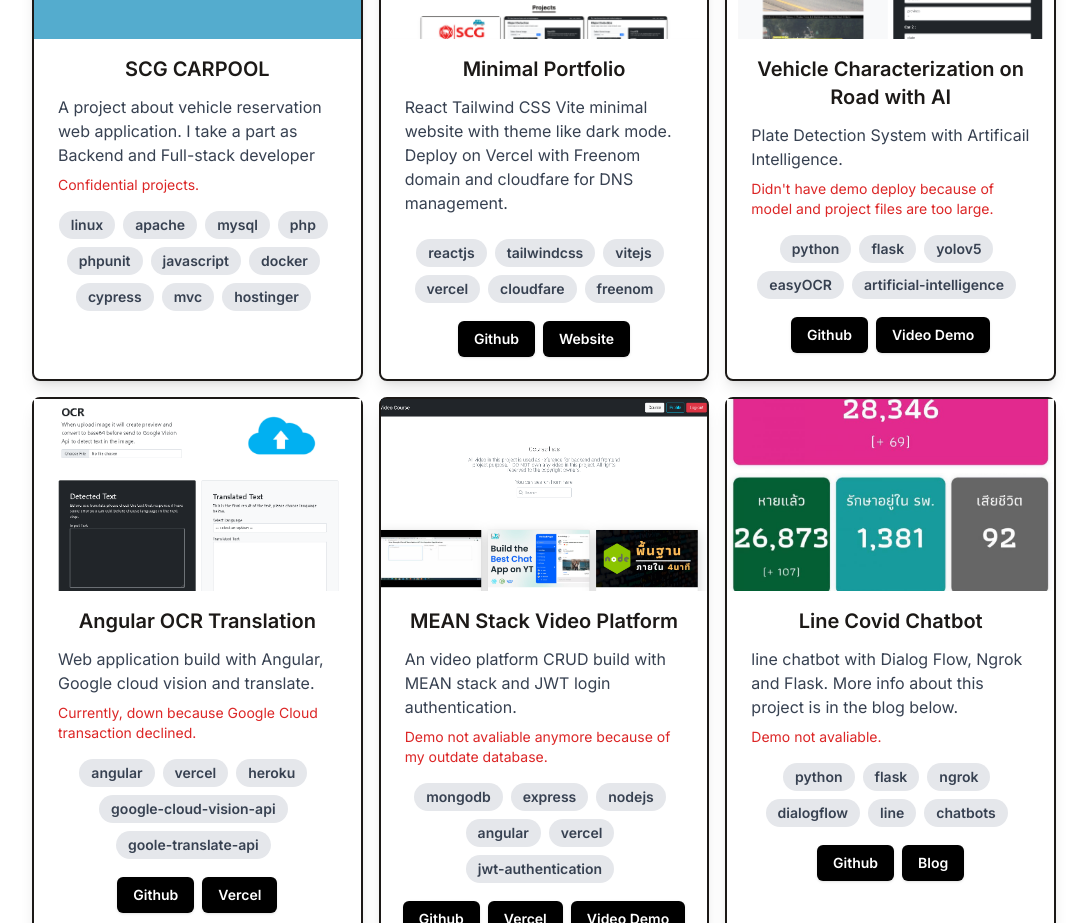
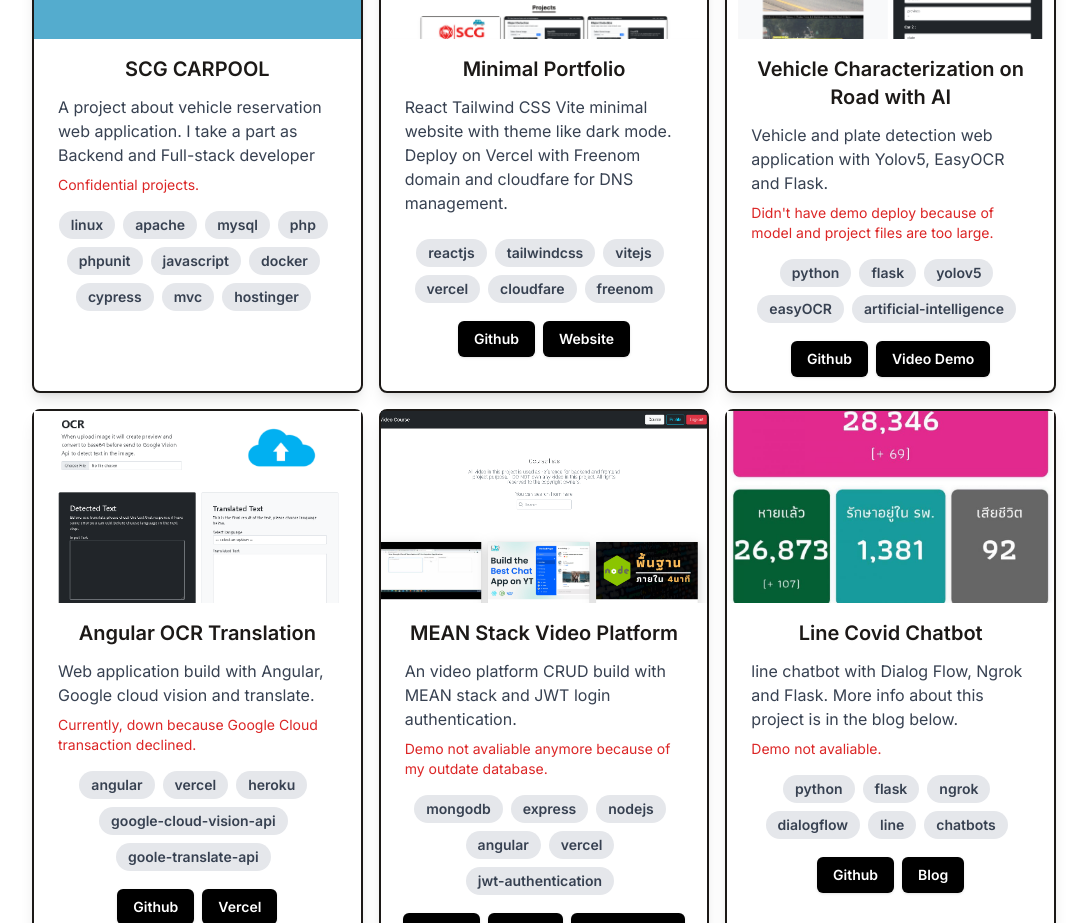
Before and after one commit to pnvttk/portfolio, a React (Vite) app: page / in a window 1280 px wide. Shown: the part 940-1863 px from the top of the page, without its empty margins (96-1183 px from the left). Built offline with nearby package versions, Linux system fonts and the light colour scheme.

Commit message:
Update projects.js

```diff
--- a/src/data/projects.js
+++ b/src/data/projects.js
@@ -22,7 +22,7 @@ export default [
     {
         title: 'Vehicle Characterization on Road with AI',
         imgUrl: '/assets/projects_img/Vehicle_Characterization_on_Road_with_AI.png',
-        desc: 'Plate Detection System with Artificail Intelligence.',
+        desc: 'Vehicle and plate detection web application with Yolov5, EasyOCR and Flask.',
         stack: ['python', 'flask', 'yolov5', 'easyOCR', 'artificial-intelligence'],
         note: "Didn't have demo deploy because of model and project files are too large.",
         link: [
```
